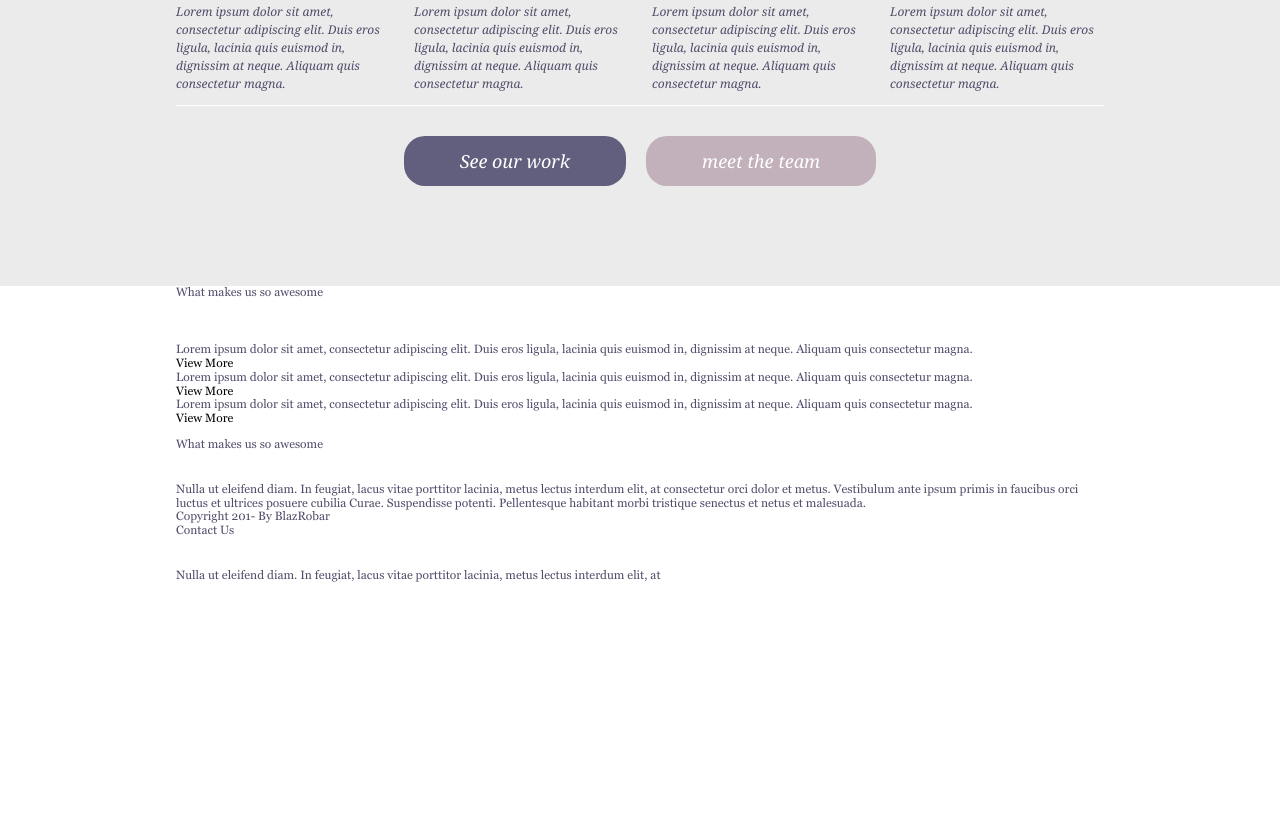
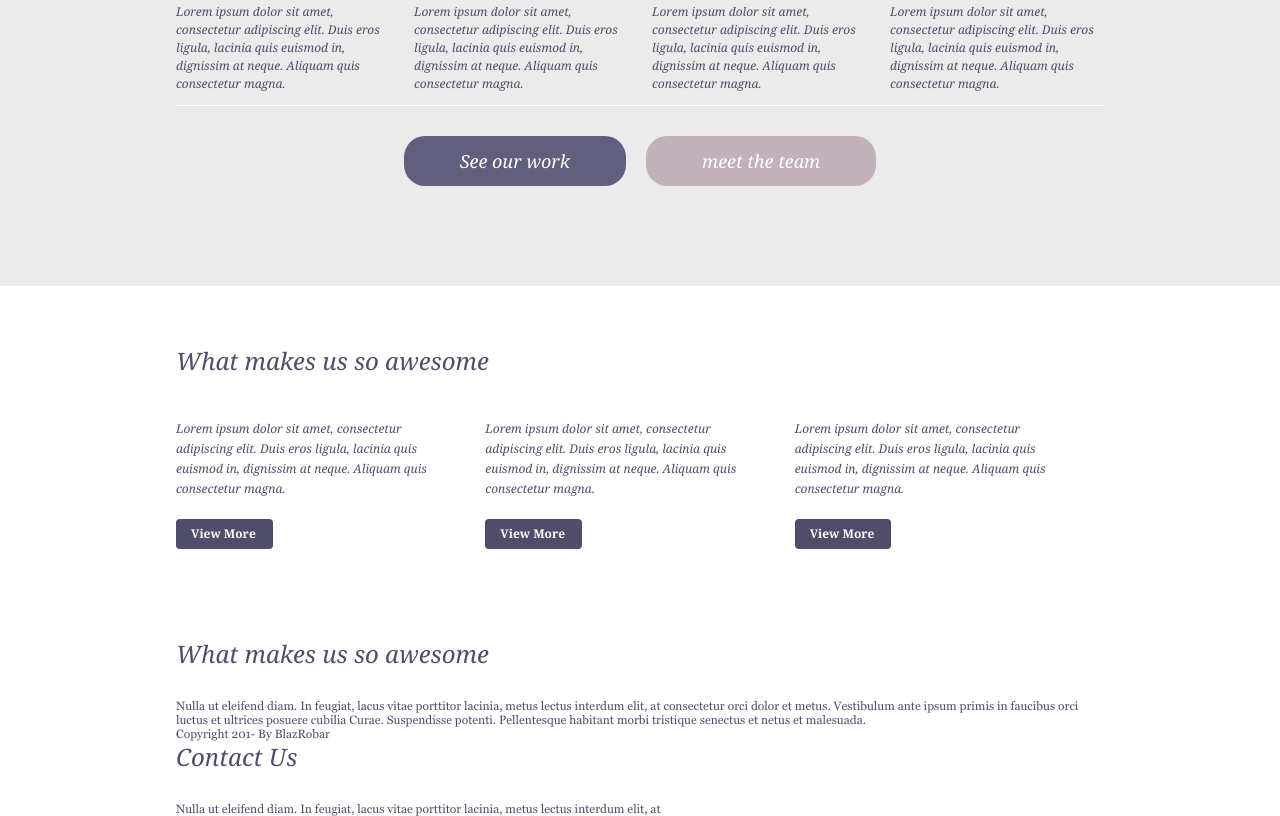
Before and after one commit to MaxAlieksieiev/Banks, a plain HTML site: page index.html in a window 1280 px wide. Shown: the part 1757-2573 px from the top of the page. Before the commit the page ends 2340 px from the top, so only its background shows below. Drawn offline with nearby package versions, Linux system fonts and the light colour scheme.

Commit message:
section advantages: done style

```diff
--- a/style/sccs/main.scss
+++ b/style/sccs/main.scss
@@ -85,7 +85,6 @@ ul{
     &__words{
         font-size: 24px;
         font-style: italic;
-
     }
     &__words::after,
     &__words::before{
@@ -119,6 +118,11 @@ ul{
     }
     &__text--smaller{
         font-size: 72px;
+    }
+    &--small{
+        font-size: 24px;
+        line-height: 30px;
+        font-style: italic;
     }
 }
 .buttons{
@@ -183,3 +187,34 @@ ul{
         margin-top: 15px;
     }
 }
+
+.advantages{
+    &__inner{
+        padding: 60px 0 85px;
+    }
+    &__list{
+        display: flex;
+        justify-content: space-between;
+    }
+    &__item{
+        width: 295px;
+        margin-right: 25px;
+    }
+    &__item::last-child{
+        margin-right: 0;
+    }
+    &__text{
+        font-style: italic;
+        font-size: 12px;
+        line-height: 20px;
+        margin-bottom: 28px;
+    }
+    &__link{
+        font-family: $font;
+        font-weight: 700;
+        color: #fff;
+        padding: 6px 17px 7px 15px;
+        background-color: #4f4d6a;
+        border-radius: 4px;
+    }
+}
```
Also changed, not shown: style/css/main.css.
